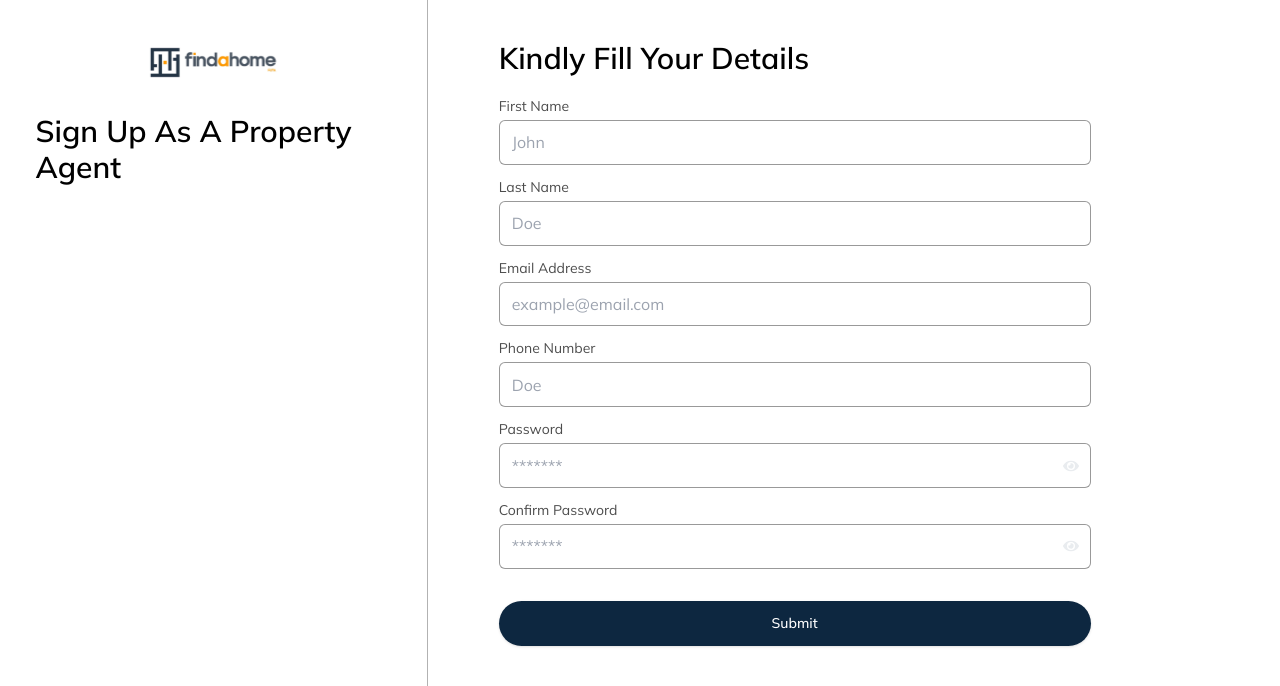
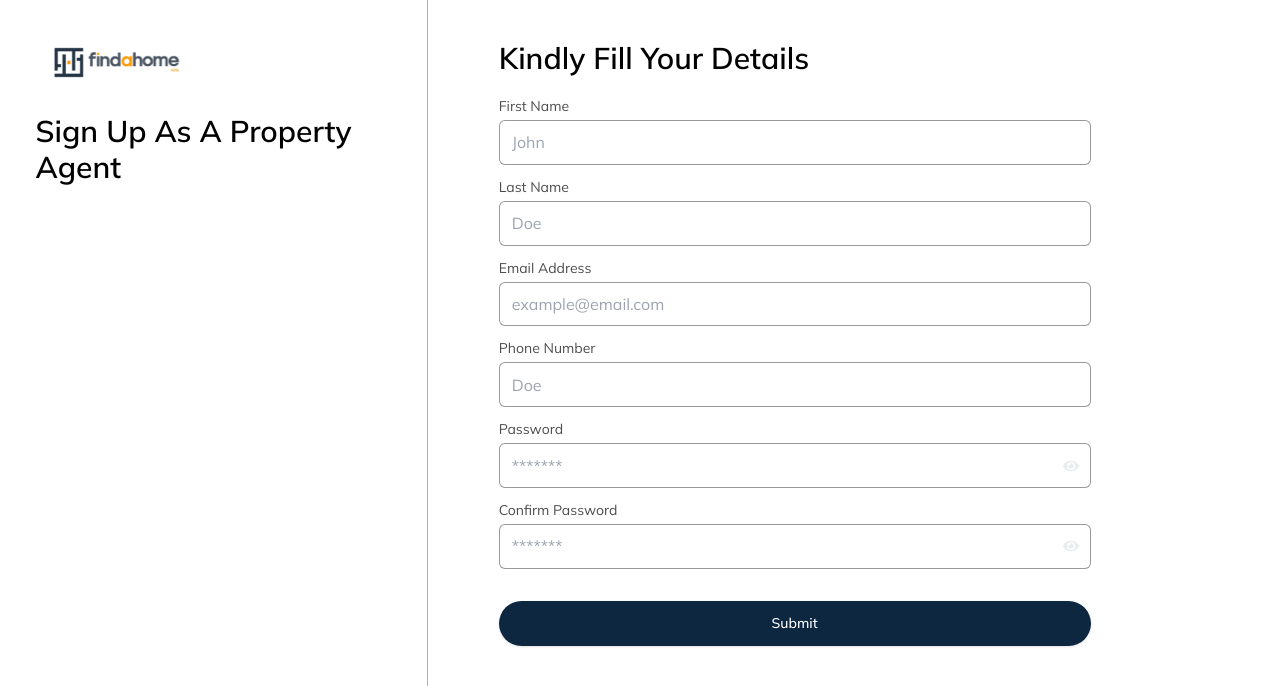
Before and after one commit to FindaHomeF/fhflandingpage, a Next.js app: page /auth/agent-auth in a window 1280 px wide. Shown: the top 686 px of the page. Built offline with nearby package versions, Linux system fonts and the light colour scheme; a web font is replaced by a local one.

Commit message:
auth-inner

```diff
--- a/src/app/components/auth/SignUpForm.jsx
+++ b/src/app/components/auth/SignUpForm.jsx
@@ -27,7 +27,7 @@ const SignUpForm = ({head}) => {
             <div className='w-full sticky md:relative top-0 shadow-sm md:shadow-none z-10 bg-white md:w-2/6 border-b md:border-b-0 border-b-black/30'>
                 <div className='w-full text-center md:text-left md:w-5/6 mx-auto pt-10 pb-5 md:py-10'>
                     <div className='w-full space-y-3 md:space-y-7'>
-                        <div className="logo w-fit mx-auto md:mr-auto h-[2.8rem]">
+                        <div className="logo w-fit mx-auto md:mx-0 h-[2.8rem]">
                             <Image
                                 src={Logo}
                                 alt="fhflogo"
```
